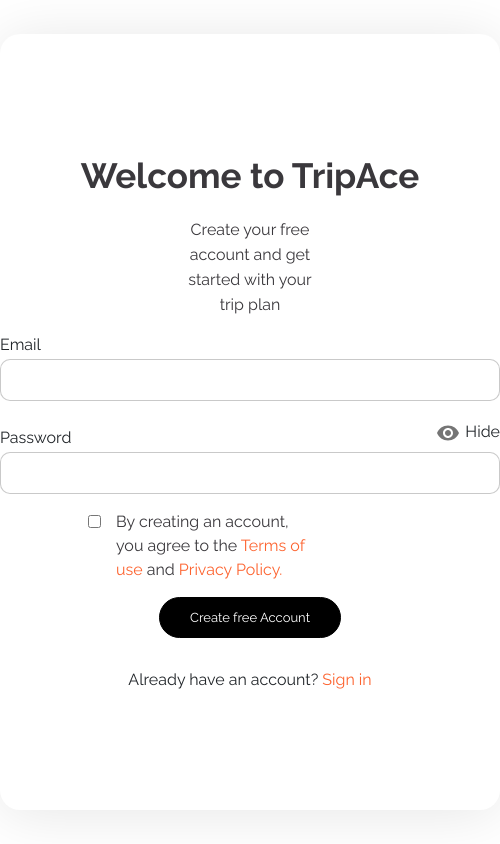
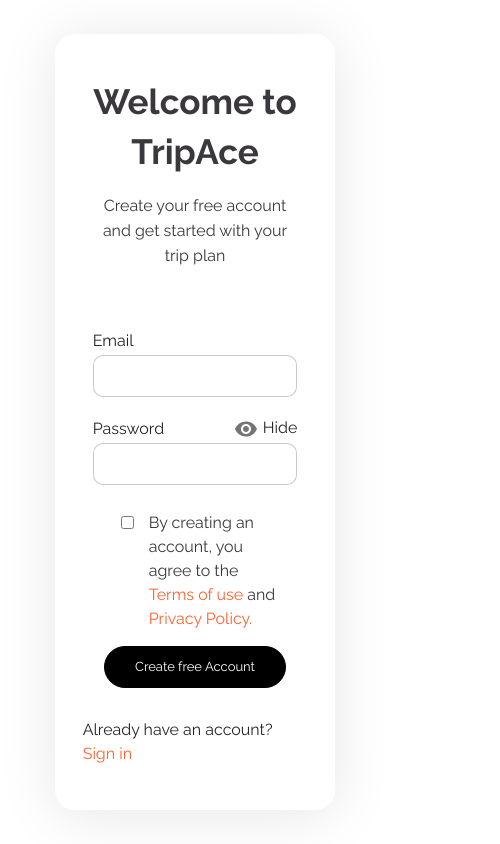
Before and after one commit to Abdulmajid48/tripace, a React (Create React App) app in the folder client/: page /olduser in a window 390 px wide. Shown: the whole page, 500 px wide, since content can reach past the window. Built offline with nearby package versions, Linux system fonts and the light colour scheme.

Commit message:
tenth commit

```diff
--- a/client/public/index.css
+++ b/client/public/index.css
@@ -35,12 +35,15 @@ body {
     flex: 1;
     font-size: 28px;
     font-weight: 700;
-    line-height: 20px;
+    line-height: 30px;
     letter-spacing: 0px;
     text-align: center;
     padding: 0;
   }
 
+  div .welcome {
+    max-width: 85%;
+  }
   div .smallvirtual {
     justify-content: center;
     align-items: center;
@@ -122,13 +125,23 @@ body {
   div .wehelp {
     margin: 60px auto 0;
   }
-
+  div .getstarted {
+    position: relative;
+    top: 40px;
+  }
   div .floatitems {
     width: 100dvw;
+  }
+
+  div .whatpeople {
+    height: 40px;
+    margin-top: 90px;
+    max-width: 80%;
   }
   div div .floatright {
     margin: 40px;
     width: auto;
+    height: 520px;
     border-radius: 50px;
     padding: 10px 0 50px 20px;
   }
@@ -140,16 +153,28 @@ body {
   div .testimonials {
     margin-left: -30px;
   }
-  div div .custom,
-  div .section2 {
+  div div .custom {
     display: none;
   }
 
   div footer {
     width: 100%;
+    flex-direction: column;
   }
   div .footertitle {
-    margin-right: 10px;
+    margin: 10px 10px 0 0;
+    align-self: flex-start;
+  }
+
+  div .bigsection {
+    flex-direction: column;
+    justify-content: center;
+    align-items: flex-start;
+    margin: 10px 0 0 0;
+  }
+
+  div .form {
+    align-self: flex-end;
   }
 
   div .aligntitle {
@@ -161,6 +186,77 @@ body {
   div .section {
     margin: 5px;
   }
+
+  /*-----------------Auth Page---------- */
+
+  div .accountpic {
+    display: none;
+  }
+
+  div .transparentdiv {
+    flex-basis: 90%;
+    margin: auto;
+  }
+
+  div .createyour {
+    padding: 0 13px;
+  }
+
+  div .form {
+    width: 100%;
+  }
+  div #email,
+  div #password {
+    width: 100%;
+  }
+
+  div .checkboxcontainer {
+    padding: 5px 12px 10px 38px;
+  }
+
+  div .iconpadding1 {
+    margin-bottom: -5px;
+  }
+
+  div .googlefacebook {
+    align-items: center;
+    width: 100%;
+  }
+  .googlefacebook div {
+    width: 100%;
+  }
+  div .googlefacebookbtn {
+    width: 100%;
+  }
+
+  /* -------Booking Page-------- */
+  div .bookingpicdiv {
+    display: none;
+  }
+
+  div .bookingdiv {
+    margin-left: 20px;
+    flex: 1;
+  }
+
+  div .bookingheader {
+    width: 100%;
+    justify-content: center;
+  }
+
+  div .bookinginputs {
+    align-items: flex-start;
+    width: 80%;
+    height: 400px;
+  }
+
+  div .custom-select {
+    width: 100%;
+  }
+
+  select {
+    width: 90%;
+  }
 }
 /* -------NavBar------------ */
 .allcon {
@@ -173,7 +269,7 @@ body {
   display: flex;
   flex-direction: row;
   gap: 150px;
-  align-items: flex-end;
+  align-items: flex-start;
 }
 .navbarcontainer {
   display: flex;
@@ -185,7 +281,7 @@ body {
 .navitems {
   display: flex;
   justify-content: space-between;
-  align-items: flex-end;
+  align-items: center;
   gap: 20px;
   margin: auto;
   list-style-type: none;
@@ -267,7 +363,6 @@ body {
 .smallsection {
   display: flex;
   flex-direction: row;
-  /* justify-content: space-between; */
 }
 
 .footertitle {
@@ -392,7 +487,6 @@ footer ul {
 }
 
 .welcome {
-  /* width: 300px; */
   font-size: 24px;
   font-weight: 700;
   line-height: 36px;
@@ -508,7 +602,7 @@ footer ul {
   border-radius: 100px;
   background: #ffffff;
   box-shadow: 0px 0px 213px 0px #00aaf81a inset;
-  margin: 50px 0 50px 0;
+  margin: 20px 0 10px 0;
 }
 
 .travel {
@@ -643,7 +737,7 @@ footer ul {
   display: flex;
   flex-direction: row;
   justify-content: space-between;
-  width: 450px;
+  width: 95%;
   padding-top: 20px;
 }
 
@@ -1294,7 +1388,6 @@ select:invalid {
 .bookinginputs {
   display: flex;
   flex-direction: column;
-  /* justify-content: center; */
   align-items: flex-start;
   gap: 20px;
   width: 760px;
@@ -1382,8 +1475,6 @@ select:invalid {
   line-height: 20px;
   letter-spacing: 0em;
   text-align: center;
-
-  /* border-radius: 50%; */
 }
 
 .airlinestime {
@@ -1661,7 +1752,7 @@ select:invalid {
   text-align: left;
 }
 
-/* Trip Summary */
+/*-------------Trip Summary-------------*/
 
 .tripsummary {
   display: flex;
--- a/client/src/components/Authenticate.jsx
+++ b/client/src/components/Authenticate.jsx
@@ -38,7 +38,7 @@ function Authenticate(props) {
               <p className="createyour">{props.create}</p>
             </div>
             {props.googlefacebook}
-            <form>
+            <form className="form">
               <label className="formblock" for="email">
                 {props.email}
               </label>
@@ -51,7 +51,7 @@ function Authenticate(props) {
               />
               <label className="formblock labelflex" for="password">
                 <p className="iconpadding">{props.password}</p>
-                <p className="iconpadding">
+                <p className="iconpadding iconpadding1">
                   <IconButton
                     aria-label="toggle password visibility"
                     size="small"
--- a/client/src/components/Footer.jsx
+++ b/client/src/components/Footer.jsx
@@ -48,7 +48,7 @@ function Footer() {
                   </ul>
                 </div>
 
-                <div className="section section2">
+                <div className="section">
                   <ul className="">
                     <li className=" ">
                       <NavLink to="" className="nav-link ">
```
Also changed, not shown: client/public/images/pic.svg (added).
